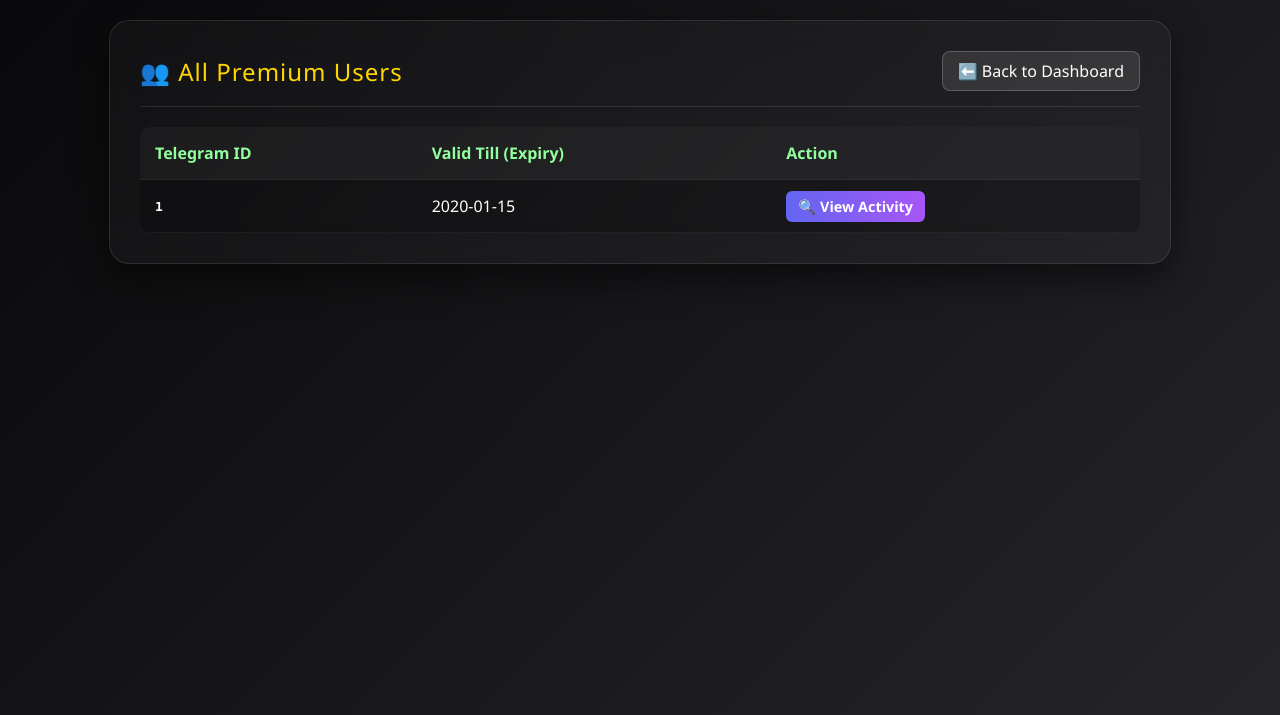
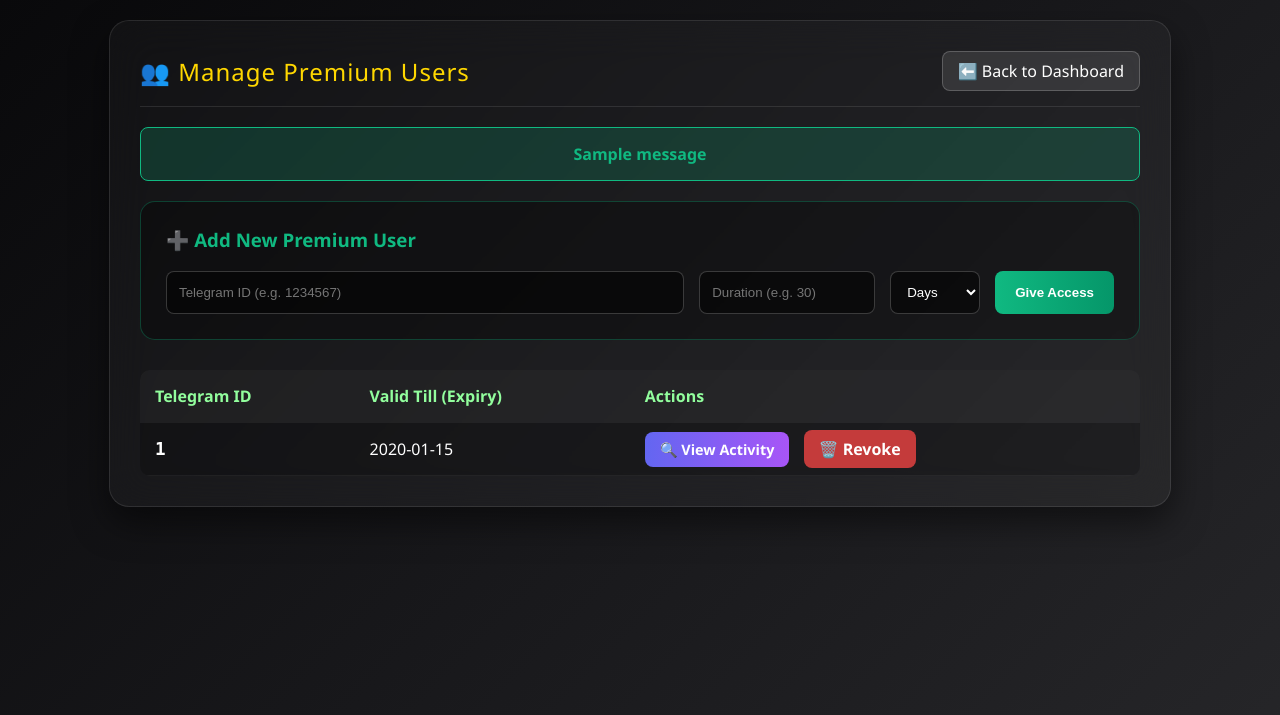
Before and after one commit to itsh4ro5/Src01, a Flask app: page /admin/users in a window 1280 px wide. Shown: the top 715 px of the page. Run offline with Flask 3, Linux system fonts and the light colour scheme; the visitor is signed in with stand-in values (Sample User, id 1); one stand-in notice (Sample message) is shown; a database or web service that is not in the repository returns one stand-in record (values such as "Sample title").

Commit message:
Update templates/user_list.html

```diff
--- a/templates/user_list.html
+++ b/templates/user_list.html
@@ -3,26 +3,66 @@
 <head>
     <meta charset="UTF-8">
     <meta name="viewport" content="width=device-width, initial-scale=1.0">
-    <title>Premium Users List</title>
+    <title>Manage Premium Users</title>
     <style>
         body { margin: 0; padding: 20px; font-family: 'Segoe UI', sans-serif; background: linear-gradient(135deg, #09090b, #18181b, #27272a); color: white; min-height: 100vh; }
         .container { background: rgba(255, 255, 255, 0.03); backdrop-filter: blur(20px); border: 1px solid rgba(255, 255, 255, 0.1); border-radius: 20px; padding: 30px; max-width: 1000px; margin: auto; box-shadow: 0 15px 35px rgba(0,0,0,0.5); }
-        .header { display: flex; justify-content: space-between; align-items: center; border-bottom: 1px solid rgba(255,255,255,0.1); padding-bottom: 15px; }
+        .header { display: flex; justify-content: space-between; align-items: center; border-bottom: 1px solid rgba(255,255,255,0.1); padding-bottom: 15px; margin-bottom: 20px;}
         h2 { margin: 0; font-weight: 400; letter-spacing: 1px; color: gold;}
+        .stat-card { background: rgba(0, 0, 0, 0.3); border-radius: 15px; padding: 25px; margin-bottom: 30px; border: 1px solid rgba(16, 185, 129, 0.3); }
+
+        /* Form Styles */
+        input, select { padding: 12px; border-radius: 8px; background: rgba(0,0,0,0.5); color: white; border: 1px solid rgba(255,255,255,0.2); outline: none;}
+        input:focus, select:focus { border-color: #10b981; }
+
         table { width: 100%; border-collapse: collapse; margin-top: 20px; background: rgba(0,0,0,0.2); border-radius: 10px; overflow: hidden; }
         th, td { padding: 15px; text-align: left; border-bottom: 1px solid rgba(255,255,255,0.05); }
         th { background: rgba(255,255,255,0.05); color: #92FE9D; font-weight: 600; }
         tr:hover { background: rgba(255,255,255,0.02); }
+
+        /* Buttons */
         .btn-back { background: rgba(255, 255, 255, 0.1); color: white; padding: 8px 15px; text-decoration: none; border-radius: 8px; border: 1px solid rgba(255,255,255,0.2); transition: 0.3s;}
         .btn-back:hover { background: rgba(255, 255, 255, 0.2); }
-        .btn-view { background: linear-gradient(90deg, #6366f1, #a855f7); color: white; padding: 6px 12px; text-decoration: none; border-radius: 6px; font-size: 0.9rem; font-weight: bold;}
+        .btn-view { background: linear-gradient(90deg, #6366f1, #a855f7); color: white; padding: 8px 15px; text-decoration: none; border-radius: 8px; font-size: 0.9rem; font-weight: bold; border: none; cursor: pointer; transition: 0.3s;}
+        .btn-view:hover { transform: scale(1.05); }
+        .btn-add { background: linear-gradient(90deg, #10b981, #059669); color: white; padding: 12px 20px; text-decoration: none; border-radius: 8px; font-weight: bold; border: none; cursor: pointer; transition: 0.3s;}
+        .btn-add:hover { box-shadow: 0 0 15px rgba(16, 185, 129, 0.5); }
+        .btn-del { background: rgba(239, 68, 68, 0.8); color: white; padding: 8px 15px; text-decoration: none; border-radius: 8px; font-weight: bold; margin-left: 10px; transition: 0.3s;}
+        .btn-del:hover { background: red; }
+
+        .flash { padding: 15px; border-radius: 8px; margin-bottom: 20px; text-align: center; font-weight: bold; }
+        .flash.success { background: rgba(16, 185, 129, 0.2); border: 1px solid #10b981; color: #10b981; }
+        .flash.error { background: rgba(239, 68, 68, 0.2); border: 1px solid #ef4444; color: #ef4444; }
     </style>
 </head>
 <body>
     <div class="container">
         <div class="header">
-            <h2>👥 All Premium Users</h2>
+            <h2>👥 Manage Premium Users</h2>
             <a href="/dashboard" class="btn-back">⬅️ Back to Dashboard</a>
+        </div>
+
+        {% with messages = get_flashed_messages(with_categories=true) %}
+            {% if messages %}
+                {% for category, message in messages %}
+                    <div class="flash {{ category }}">{{ message }}</div>
+                {% endfor %}
+            {% endif %}
+        {% endwith %}
+
+        <div class="stat-card">
+            <h3 style="margin-top: 0; color: #10b981;">➕ Add New Premium User</h3>
+            <form action="/admin/add_user" method="POST" style="display: flex; gap: 15px; flex-wrap: wrap;">
+                <input type="number" name="tg_id" placeholder="Telegram ID (e.g. 1234567)" required style="flex: 1; min-width: 200px;">
+                <input type="number" name="duration_value" placeholder="Duration (e.g. 30)" required style="width: 150px;">
+                <select name="duration_unit" required>
+                    <option value="days">Days</option>
+                    <option value="weeks">Weeks</option>
+                    <option value="month">Months</option>
+                    <option value="year">Years</option>
+                </select>
+                <button type="submit" class="btn-add">Give Access</button>
+            </form>
         </div>
 
         <table>
@@ -30,13 +70,13 @@
                 <tr>
                     <th>Telegram ID</th>
                     <th>Valid Till (Expiry)</th>
-                    <th>Action</th>
+                    <th>Actions</th>
                 </tr>
             </thead>
             <tbody>
                 {% for u in users %}
                 <tr>
-                    <td style="font-weight: bold; font-family: monospace;">{{ u.user_id }}</td>
+                    <td style="font-weight: bold; font-family: monospace; font-size: 1.1rem;">{{ u.user_id }}</td>
                     <td>
                         {% if u.subscription_end %}
                             {{ u.subscription_end.strftime('%d-%m-%Y %H:%M') }}
@@ -44,11 +84,14 @@
                             Unknown
                         {% endif %}
                     </td>
-                    <td><a href="/admin/user/{{ u.user_id }}" class="btn-view">🔍 View Activity</a></td>
+                    <td>
+                        <a href="/admin/user/{{ u.user_id }}" class="btn-view">🔍 View Activity</a>
+                        <a href="/admin/remove_user/{{ u.user_id }}" class="btn-del" onclick="return confirm('Are you sure you want to completely ban this user from Bot and Dashboard?');">🗑️ Revoke</a>
+                    </td>
                 </tr>
                 {% else %}
                 <tr>
-                    <td colspan="3" style="text-align: center; padding: 30px; opacity: 0.5;">No Premium Users Found.</td>
+                    <td colspan="3" style="text-align: center; padding: 30px; opacity: 0.5;">No Premium Users Found. Start by adding one above!</td>
                 </tr>
                 {% endfor %}
             </tbody>
```
